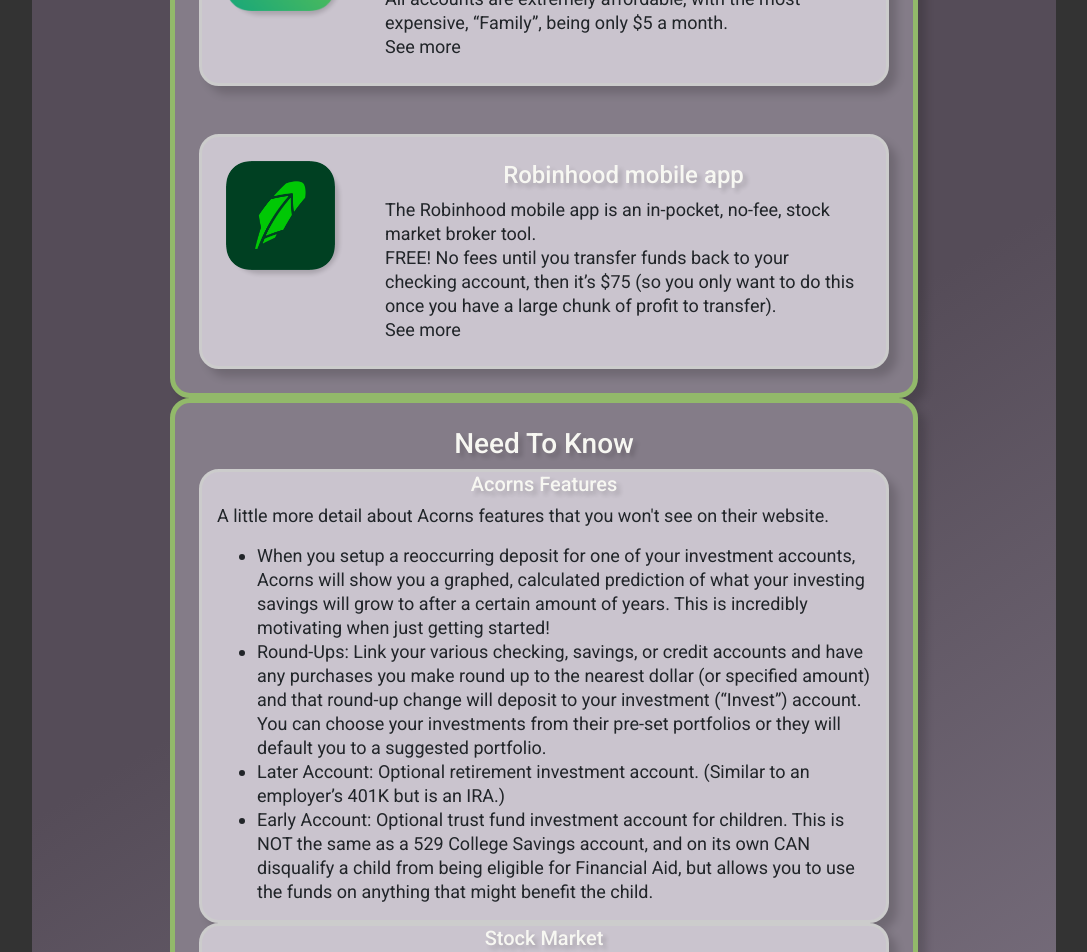
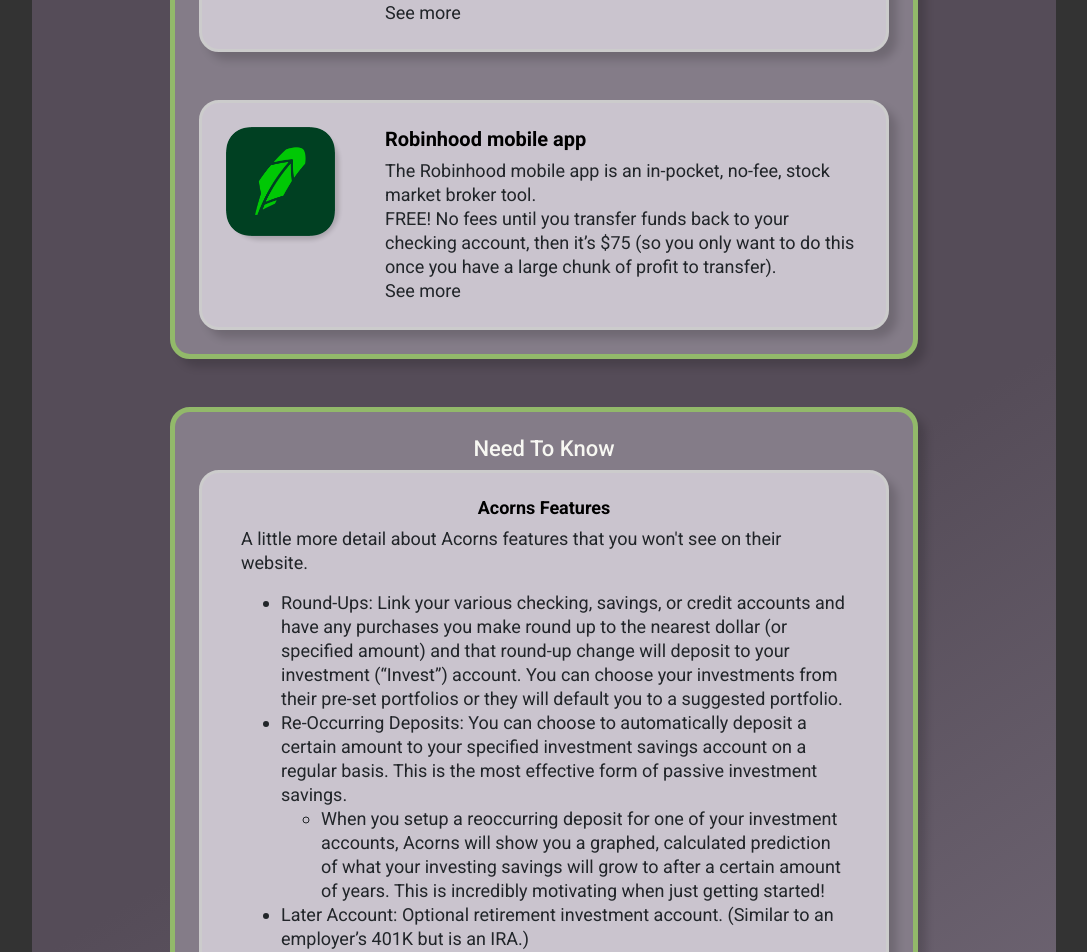
Before and after one commit to melanierosson/mysavei, a React (Create React App) app: page /all in a window 1280 px wide. Shown: the part 320-1272 px from the top of the page, without its empty margins (96-1183 px from the left). Built offline with nearby package versions, Linux system fonts and the light colour scheme.

Commit message:
fixed a few styles to remove jankyness

```diff
--- a/package.json
+++ b/package.json
@@ -2,7 +2,7 @@
   "name": "mysavei",
   "version": "0.1.0",
   "private": true,
-  "homepage": "https://melanierosson.github.io/mysavei",
+  "homepage": "https://melanierosson.github.io/",
   "dependencies": {
     "@testing-library/jest-dom": "^4.2.4",
     "@testing-library/react": "^9.3.2",
--- a/src/components/MobileApp.js
+++ b/src/components/MobileApp.js
@@ -11,7 +11,7 @@
         <article id="mobile-app" className="row component-content mobile-app">
             <section className="img-container col-12 col-md-3">
                 <div className="img-holder">
-                    <img className="app-icons" src={type ? AcornsImg : RobinhoodImg} />
+                    <img className="app-icons" src={ type ? AcornsImg : RobinhoodImg } />
                 </div>
             </section>
             <section className={`about-mobile-app col-12 col-md-9 ${ containAll ? 'dropdown-start' : '' }`}>
--- a/src/components/NeedToKnow.js
+++ b/src/components/NeedToKnow.js
@@ -3,8 +3,8 @@
 const NeedToKnow = ({type, showTitle}) => (
     <article id="need-to-know" className="component-content need-to-know">
         <section className="col-12">
-            { showTitle ? <h4>Need To Know</h4> : '' }
-            <h5>{ type ? 'Acorns Features' : 'Stock Market' }</h5>
+            { showTitle ? <h4 className="text-center">Need To Know</h4> : '' }
+            <h5 className="text-center">{ type ? 'Acorns Features' : 'Stock Market' }</h5>
             <p>{ type ?
                 'A little more detail about Acorns features that you won\'t see on their website.' :
                 'Terms you need to know to start short-term or long-term trading on the stock market via the Robinhood app.'
@@ -13,11 +13,22 @@
             { type ?
                 <ul className="acorns">
                     <li>
-                        When you setup a reoccurring deposit for one of your investment accounts, Acorns will show you a graphed, calculated prediction of what your investing savings will grow to after a certain amount of years. This is incredibly motivating when just getting started!
+                        Round-Ups: Link your various checking, savings, or credit accounts and have any purchases you make round up to the nearest dollar (or specified amount) and that round-up change will deposit to your investment (“Invest”) account. You can choose your investments from their pre-set portfolios or they will default you to a suggested portfolio.
                     </li>
-                    <li>Round-Ups: Link your various checking, savings, or credit accounts and have any purchases you make round up to the nearest dollar (or specified amount) and that round-up change will deposit to your investment (“Invest”) account. You can choose your investments from their pre-set portfolios or they will default you to a suggested portfolio.</li>
-                    <li>Later Account: Optional retirement investment account. (Similar to an employer’s 401K but is an IRA.)</li>
-                    <li>Early Account: Optional trust fund investment account for children. This is NOT the same as a 529 College Savings account, and on its own CAN disqualify a child from being eligible for Financial Aid, but allows you to use the funds on anything that might benefit the child.</li>
+                    <li>
+                        Re-Occurring Deposits: You can choose to automatically deposit a certain amount to your specified investment savings account on a regular basis. This is the most effective form of passive investment savings.
+                        <ul className="reoccur-deposits">
+                            <li>
+                                When you setup a reoccurring deposit for one of your investment accounts, Acorns will show you a graphed, calculated prediction of what your investing savings will grow to after a certain amount of years. This is incredibly motivating when just getting started!
+                            </li>
+                        </ul>
+                    </li>
+                    <li>
+                        Later Account: Optional retirement investment account. (Similar to an employer’s 401K but is an IRA.)
+                    </li>
+                    <li>
+                        Early Account: Optional trust fund investment account for children. This is NOT the same as a 529 College Savings account, and on its own CAN disqualify a child from being eligible for Financial Aid, but allows you to use the funds on anything that might benefit the child.
+                    </li>
                 </ul>
              :
                 <ul className="stock-market">
@@ -70,7 +81,7 @@
                         </ul>
                     </li>
                     <li>
-                        Re-Occurring Deposits: You can choose to automatically deposit a certain amount to your investment account on a regular basis. (This is good to limit yourself or insure that you always have funds to trade.)
+                        Re-Occurring Deposits: You can choose to automatically deposit a certain amount to your investing account on a regular basis. (This is beneficial for limiting yourself or insuring that you always have funds to trade.)
                     </li>
                 </ul>
             }
--- a/src/css/mysavei.css
+++ b/src/css/mysavei.css
@@ -1,5 +1,4 @@
 article.component-content.mobile-app {
-  padding: 24px;
   margin: auto;
 }
 @media screen and (max-width: 767px) {
@@ -94,18 +93,27 @@
   min-height: 100vh;
   position: relative;
 }
-div#root section#app h1, div#root section#app h2, div#root section#app h3, div#root section#app h4, div#root section#app h5, div#root section#app h6 {
+div#root section#app h1, div#root section#app h2, div#root section#app h3 {
   color: #F7F7F2;
   text-align: center;
-  text-shadow: 4px 4px 4px rgba(0, 0, 0, 0.16);
 }
-div#root section#app h3.subtitle {
+div#root section#app h4, div#root section#app h5, div#root section#app h6 {
+  color: #000;
+  font-weight: 700;
+}
+div#root section#app h2.subtitle {
   font-size: 1.5rem;
   margin-top: -20px;
   margin-bottom: 15px;
 }
-div#root section#app h4.section-title {
+div#root section#app h3 {
+  font-size: 1.375rem;
+}
+div#root section#app h4 {
   font-size: 1.25rem;
+}
+div#root section#app h5, div#root section#app h6 {
+  font-size: 1.125rem;
 }
 div#root section#app a:link, div#root section#app a {
   color: #000;
@@ -179,6 +187,7 @@
   border-radius: 20px;
   width: 100%;
   box-shadow: 8px 8px 8px rgba(0, 0, 0, 0.16);
+  padding: 24px;
 }
 div#root section#app main.content-page .page-description {
   color: #F7F7F2;
--- a/src/pages/Active.js
+++ b/src/pages/Active.js
@@ -16,6 +16,7 @@
 
             <section id="active" class="bordered active-container">
                 <MobileApp type={false} containDescr={true} expand="See more" />
+                <br /><br />
                 <NeedToKnow type={false} showTitle={true}/>
             </section>
 
--- a/src/pages/All.js
+++ b/src/pages/All.js
@@ -18,10 +18,11 @@
                     <br /><br />
                     <MobileApp type={false} containAll={true} expand="See more"/>
                 </section>
-
+                <br /><br />
                 <section id="know" class="bordered all-container">
                     <h3>Need To Know</h3>
                     <NeedToKnow type={true} showTitle={false} />
+                    <br /><br />
                     <NeedToKnow type={false} showTitle={false} />
                 </section>
 
--- a/src/pages/LongTerm.js
+++ b/src/pages/LongTerm.js
@@ -16,6 +16,7 @@
 
             <section id="passive" class="bordered passive-container">
                 <MobileApp type={true} containDescr={true} expand="See more" />
+                <br /><br />
                 <NeedToKnow type={true} showTitle={true}/>
             </section>
 
--- a/src/scss/_index.scss
+++ b/src/scss/_index.scss
@@ -19,18 +19,28 @@
     min-height:100vh;
     position:relative;
 
-    h1, h2, h3, h4, h5, h6 {
+    h1, h2, h3 {
       color: $textWhite;
       text-align:center;
-      text-shadow: $x4Shadow;
+
     }
-    h3.subtitle {
+    h4, h5, h6 {
+      color: $textBlack;
+      font-weight:700;
+    }
+    h2.subtitle {
       font-size:1.5rem;
       margin-top:-20px;
       margin-bottom:15px;
     }
-    h4.section-title {
+    h3 {
+      font-size:1.375rem;
+    }
+    h4 {
       font-size:1.25rem;
+    }
+    h5, h6 {
+      font-size:1.125rem;
     }
 
     a:link, a {
@@ -101,6 +111,7 @@
         border-radius: 20px;
         width:100%;
         box-shadow: $x8Shadow;
+        padding:24px;
       }
       .page-description {
         color: $textWhite;
--- a/src/scss/_mobile-apps.scss
+++ b/src/scss/_mobile-apps.scss
@@ -1,5 +1,4 @@
 article.component-content.mobile-app {
-    padding:24px;
     margin:auto;
     @media screen and (max-width:767px) {
         height:250px;
```
